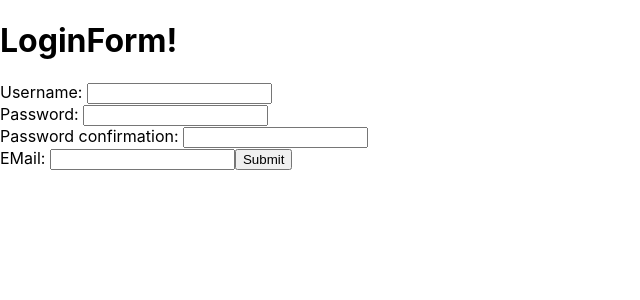
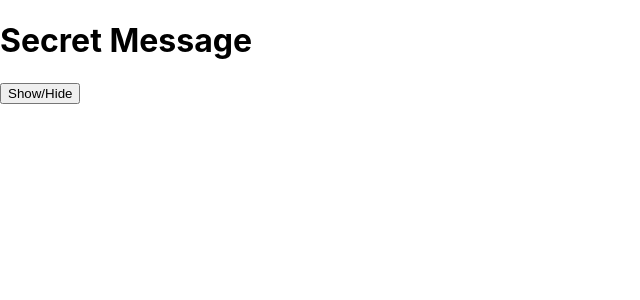
Before and after one commit to GrYzLy/React_March2023, a React (Create React App) app: page / in a window 1280 px wide. Shown: the top 300 px of the page, without its empty margins (0-640 px from the left). Built offline with nearby package versions, Linux system fonts and the light colour scheme.

Commit message:
SecretMessage

```diff
--- /dev/null
+++ b/src/SecretMessage/SecretMessage.js
@@ -0,0 +1,42 @@
+import React, {Component} from 'react'
+import SecretMessageText from './SecretMessageText'
+
+class SecretMessage extends Component {
+    constructor () {
+        super()
+
+
+        this.state = {
+            showSecret : false
+        }
+    }
+
+secretMessage()
+{
+     return <p>I'm secret message!</p>
+}
+
+togleSecretMessage()
+{
+    this.setState({showSecret : !this.state.showSecret})
+}
+
+render() {
+    return (
+        <div>
+            <h1>Secret Message</h1>
+
+            {/* {this.state.showSecret ?this.secretMessage() : null} */}
+
+            {/* {this.state.showSecret && this.secretMessage()} */}
+            {this.state.showSecret && <SecretMessageText />}
+
+
+            <button onClick={this.togleSecretMessage.bind(this)}>Show/Hide</button>
+        </div>
+    )
+}
+}
+
+
+export default SecretMessage;
--- /dev/null
+++ b/src/SecretMessage/SecretMessageText.js
@@ -0,0 +1,3 @@
+const SecretMessageText = () => <p>I'm secret message!</p>
+
+export default SecretMessageText;
--- a/src/index.js
+++ b/src/index.js
@@ -7,6 +7,7 @@ import Greetings from './Greetings/Greetings';
 import GreetingsArrow from './Greetings/GreetingsArrow';
 import CounterClass from './Counter/CounterClass';
 import LoginForm from './LoginForm/LoginForm';
+import SecretMessage from './SecretMessage/SecretMessage';
 
 const root = ReactDOM.createRoot(document.getElementById('root'));
 root.render(
@@ -17,7 +18,8 @@ root.render(
     <GreetingsArrow name="Janek" /> */}
 
     {/* <CounterClass /> */}
-    <LoginForm />
+    {/* <LoginForm /> */}
+    <SecretMessage />
   </React.StrictMode>
 );
 
```
